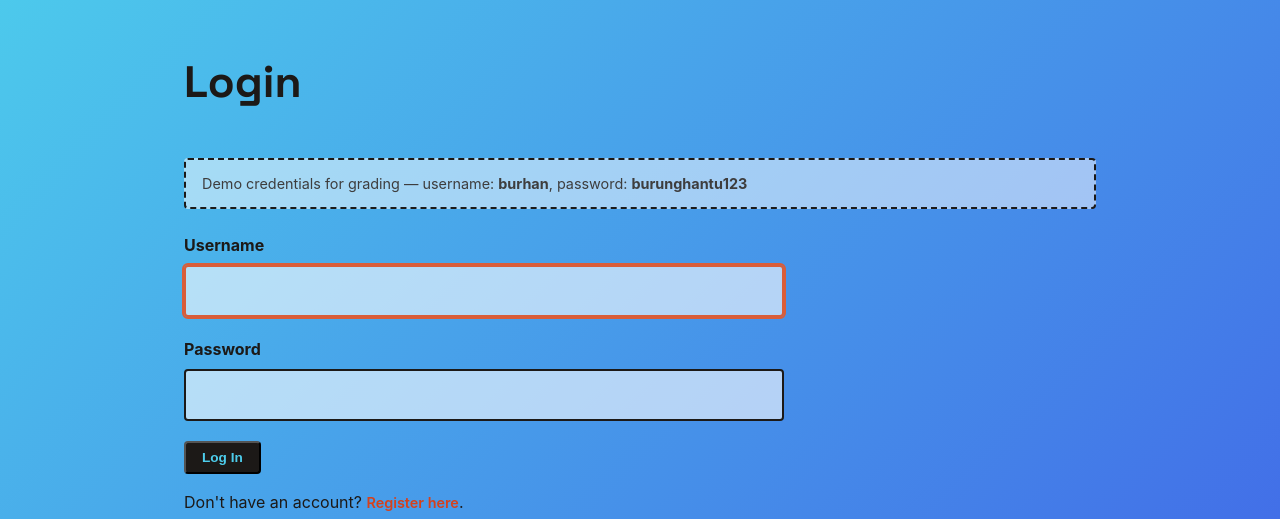
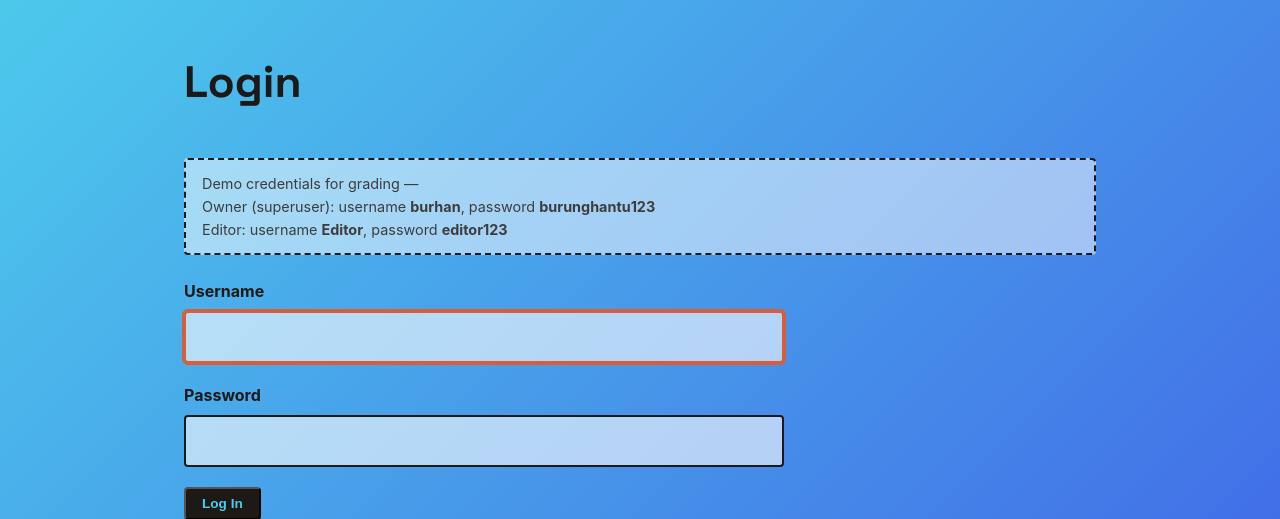
Before and after one commit to gammaknives/myportofolio, a Django app: page /login/ in a window 1280 px wide. Shown: the part 77-596 px from the top of the page. Run offline with Django 5.2, Linux system fonts and the light colour scheme.

Commit message:
Added editor hint for grading and deleted started_at and image variables in experiences

```diff
--- a/main/models.py
+++ b/main/models.py
@@ -17,9 +17,8 @@ class Experience(models.Model):
     title = models.CharField(max_length=255)
     description = models.TextField()
     category = models.CharField(max_length=20, choices=EXPERIENCE_CHOICES, default='full-time')
-    thumbnail = models.URLField(blank=True, null=True)
-    started_at = models.DateTimeField()
     ended_at = models.DateTimeField(blank=True, null=True)
+
     def __str__(self):
         return self.title
 
--- a/main/views.py
+++ b/main/views.py
@@ -33,11 +33,13 @@ def show_main(request):
     }
     return render(request, "index.html", context)
 
+def show_experience(request):
+    is_editor = request.user.is_authenticated and request.user.groups.filter(name="Editor").exists()
 
-def show_experience(request):
     context = {
         "name": "Nuno",
         "experience_list": Experience.objects.all(),
+        "is_editor": is_editor,
     }
     return render(request, "experiences.html", context)
 
--- a/templates/components/experience_delete_modal.html
+++ b/templates/components/experience_delete_modal.html
@@ -3,6 +3,7 @@
         Edit
     </a>
 
+    {% if user.is_superuser %}
     <button type="button"
             class="project-delete-trigger"
             popovertarget="delete-experience-{{ experience.id }}"
@@ -10,8 +11,10 @@
             title="Delete experience">
         Delete
     </button>
+    {% endif %}
 </div>
 
+{% if user.is_superuser %}
 <div id="delete-experience-{{ experience.id }}"
      class="project-delete-modal"
      popover="auto"
@@ -46,3 +49,4 @@
         </div>
     </div>
 </div>
+{% endif %}
--- a/templates/experiences.html
+++ b/templates/experiences.html
@@ -13,7 +13,7 @@
                 <p class="form-message{% if message.tags == 'error' %} error{% endif %}">{{ message }}</p>
             {% endfor %}
 
-             {% if user.is_staff %}
+             {% if user.is_superuser %}
                 <a href="{% url 'main:create_experience' %}" class="project-cta">+ Add Experience</a>
                 <br><br>
             {% endif %}
@@ -34,7 +34,7 @@
                         {% else %}
                             <p class="experience-status">{{ experience.ended_at|date:"Y" }}</p>
                         {% endif %}
-                        {% if user.is_staff %}
+                        {% if user.is_superuser or is_editor %}
                             {% include "components/experience_delete_modal.html" with experience=experience %}
                         {% endif %}
                     </article>
--- a/templates/login.html
+++ b/templates/login.html
@@ -9,7 +9,9 @@
             <h2>Login</h2>
 
             <p class="login-hint">
-                Demo credentials for grading — username: <strong>burhan</strong>, password: <strong>burunghantu123</strong>
+                Demo credentials for grading —<br>
+                Owner (superuser): username <strong>burhan</strong>, password <strong>burunghantu123</strong><br>
+                Editor: username <strong>Editor</strong>, password <strong>editor123</strong><br>
             </p>
 
             {% for message in messages %}
```
Also changed, not shown: main/forms.py (+0 -8 lines), main/tests.py (+4 -6 lines), main/migrations/0009_remove_experience_started_at_and_more.py (added).
